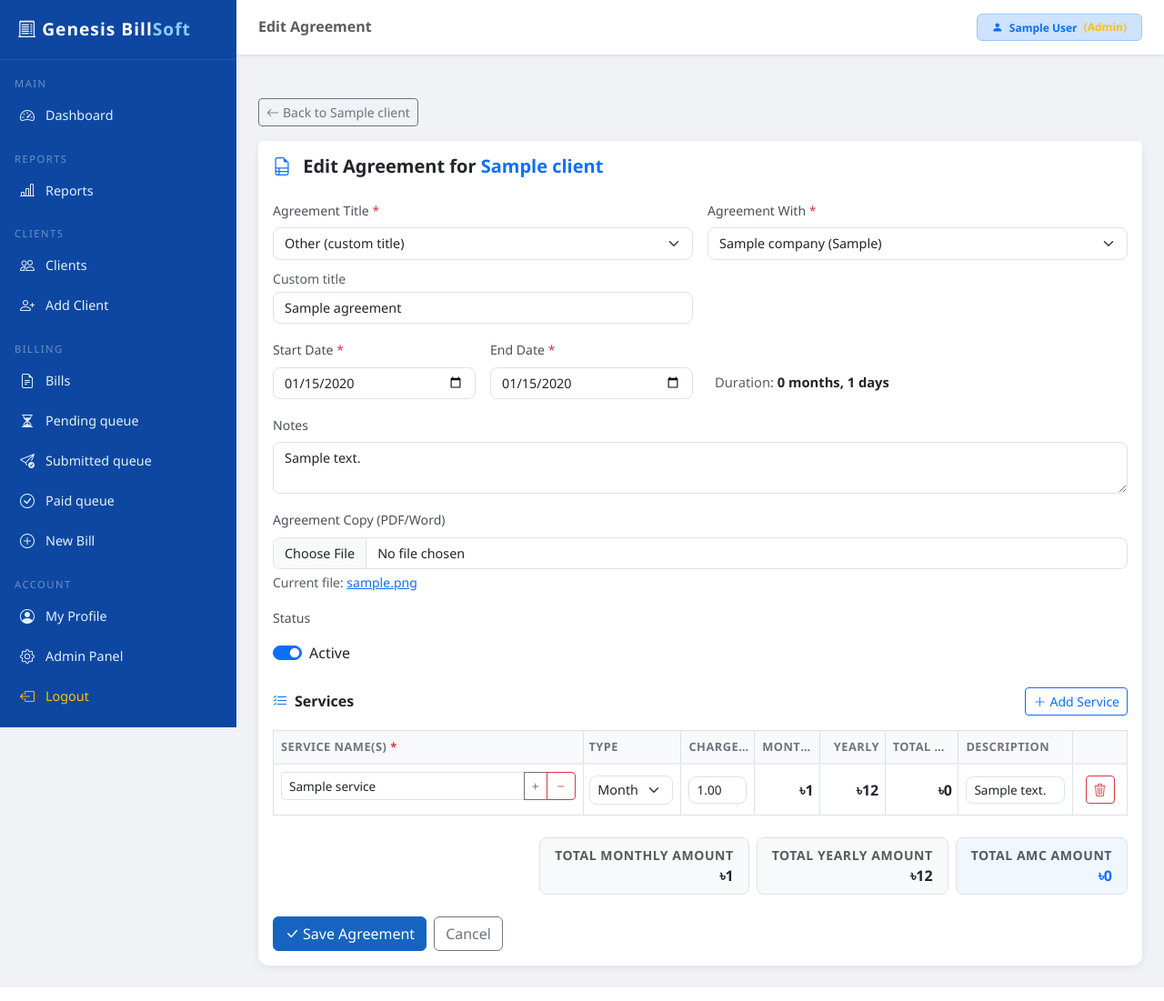
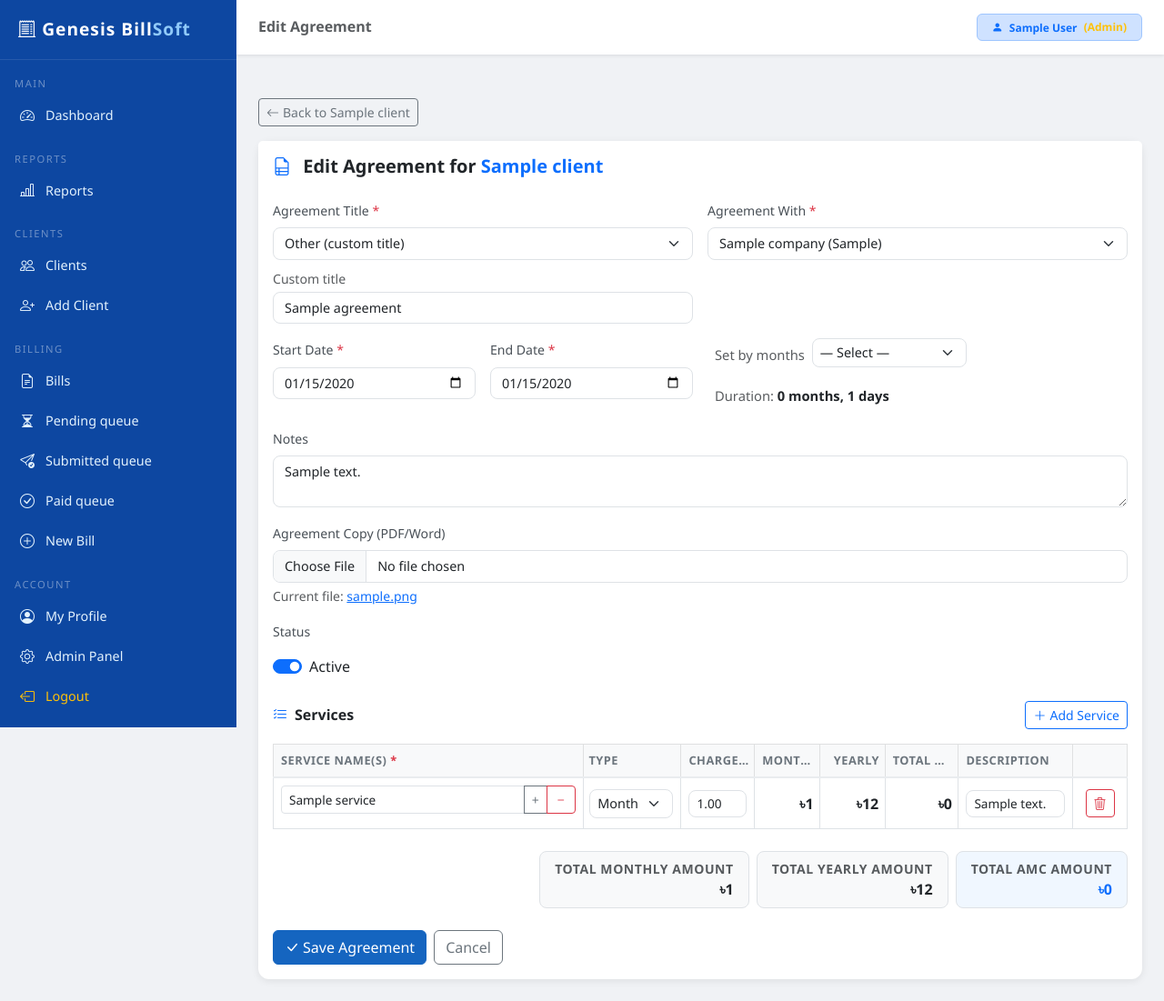
Before and after one commit to gtlfilesbd-droid/Genesis-Service-Billing-Software, a Django app: page /clients/agreement/1/edit/ in a window 1280 px wide. Shown: the whole page at 91% size. Run offline with Django 4.2, Linux system fonts and the light colour scheme; a user stored in the database is signed in; tables that the repository leaves empty hold one stand-in row (values such as "Sample post").

Commit message:
Agreement End date auto set by selected month from drop down

```diff
--- a/billing_system/templates/clients/agreement_form.html
+++ b/billing_system/templates/clients/agreement_form.html
@@ -58,9 +58,25 @@
                     <input type="date" name="end_date" class="form-control" value="{% if agreement and agreement.end_date %}{{ agreement.end_date|date:'Y-m-d' }}{% endif %}" required>
                 </div>
                 <div class="col-md-6 d-flex align-items-end">
-                    <div class="form-text ms-md-2 mb-2" style="font-size:.92rem;">
-                        <span class="text-muted">Duration:</span>
-                        <span class="fw-semibold text-dark" id="agreementDurationText">—</span>
+                    <div class="d-flex flex-wrap gap-3 align-items-end ms-md-2 mb-2 w-100">
+                        <div class="d-flex align-items-center gap-2">
+                            <label for="agreementMonthsSelect" class="form-text text-muted mb-0" style="font-size:.92rem; white-space:nowrap;">Set by months</label>
+                            <select id="agreementMonthsSelect" class="form-select form-select-sm" style="width:170px;">
+                                <option value="">— Select —</option>
+                                <option value="1">1 month</option>
+                                <option value="3">3 months</option>
+                                <option value="6">6 months</option>
+                                <option value="9">9 months</option>
+                                <option value="12">12 months</option>
+                                <option value="18">18 months</option>
+                                <option value="24">24 months</option>
+                                <option value="36">36 months</option>
+                            </select>
+                        </div>
+                        <div class="form-text mb-0" style="font-size:.92rem;">
+                            <span class="text-muted">Duration:</span>
+                            <span class="fw-semibold text-dark" id="agreementDurationText">—</span>
+                        </div>
                     </div>
                 </div>
                 <div class="col-12">
@@ -385,6 +401,25 @@ function _normalizeDateOnly(d) {
     return x;
 }
 
+function _formatISODate(d) {
+    if (!d) return '';
+    const y = d.getFullYear();
+    const m = String(d.getMonth() + 1).padStart(2, '0');
+    const day = String(d.getDate()).padStart(2, '0');
+    return `${y}-${m}-${day}`;
+}
+
+// Bill To for a term of N months = start + N months - 1 day
+function billToFromStart(start, months) {
+    const s = _normalizeDateOnly(start);
+    const mm = Number(months || 0);
+    if (!s || !mm || mm < 1) return null;
+    const x = _normalizeDateOnly(addMonthsJs(s, mm));
+    if (!x) return null;
+    x.setDate(x.getDate() - 1);
+    return x;
+}
+
 /**
  * Duration shown as "X months, Y days" based on anniversary month-add logic:
  * months = max m where addMonthsJs(start, m) <= end; days = remaining days.
@@ -393,14 +428,9 @@ function diffMonthsDays(start, end) {
     const s = _normalizeDateOnly(start);
     const e = _normalizeDateOnly(end);
     if (!s || !e || e < s) return null;
-    // Month counting matches billing maturity periods:
-    // Bill To for m months = addMonthsJs(start, m) - 1 day (except m=0 baseline at start)
     function billToForMonths(m) {
         if (!m) return _normalizeDateOnly(s); // 0 months baseline
-        const x = _normalizeDateOnly(addMonthsJs(s, m));
-        if (!x) return null;
-        x.setDate(x.getDate() - 1);
-        return x;
+        return billToFromStart(s, m);
     }
 
     let m = 0;
@@ -436,6 +466,40 @@ function updateAgreementDurationText() {
         return;
     }
     el.textContent = `${d.months} months, ${d.days} days`;
+}
+
+function syncMonthsSelectWithDates() {
+    const sel = document.getElementById('agreementMonthsSelect');
+    if (!sel) return;
+    const startEl = document.querySelector('input[name="start_date"]');
+    const endEl = document.querySelector('input[name="end_date"]');
+    const s = parseDate(startEl?.value);
+    const e = parseDate(endEl?.value);
+    if (!s || !e) {
+        sel.value = '';
+        return;
+    }
+    const options = Array.from(sel.options).map(o => o.value).filter(v => v);
+    const match = options.find(v => {
+        const bt = billToFromStart(s, Number(v));
+        return bt && _formatISODate(bt) === _formatISODate(_normalizeDateOnly(e));
+    });
+    sel.value = match || '';
+}
+
+function onMonthsSelectChange() {
+    const sel = document.getElementById('agreementMonthsSelect');
+    const startEl = document.querySelector('input[name="start_date"]');
+    const endEl = document.querySelector('input[name="end_date"]');
+    if (!sel || !startEl || !endEl) return;
+    const months = Number(sel.value || 0);
+    const s = parseDate(startEl.value);
+    if (!s || !months) return;
+    const bt = billToFromStart(s, months);
+    if (!bt) return;
+    endEl.value = _formatISODate(bt);
+    // Trigger recalcs + duration update
+    recalcAmcTotals();
 }
 
 function formatBDT(n) {
@@ -487,6 +551,7 @@ function recalcAmcTotals() {
     const years = yearsInPeriod(start, end);
 
     updateAgreementDurationText();
+    syncMonthsSelectWithDates();
 
     let grand = 0;
     let grandMonthly = 0;
@@ -545,5 +610,8 @@ document.addEventListener('change', (e) => {
 
 recalcAmcTotals();
 updateAgreementDurationText();
+syncMonthsSelectWithDates();
+
+document.getElementById('agreementMonthsSelect')?.addEventListener('change', onMonthsSelectChange);
 </script>
 {% endblock %}
```
